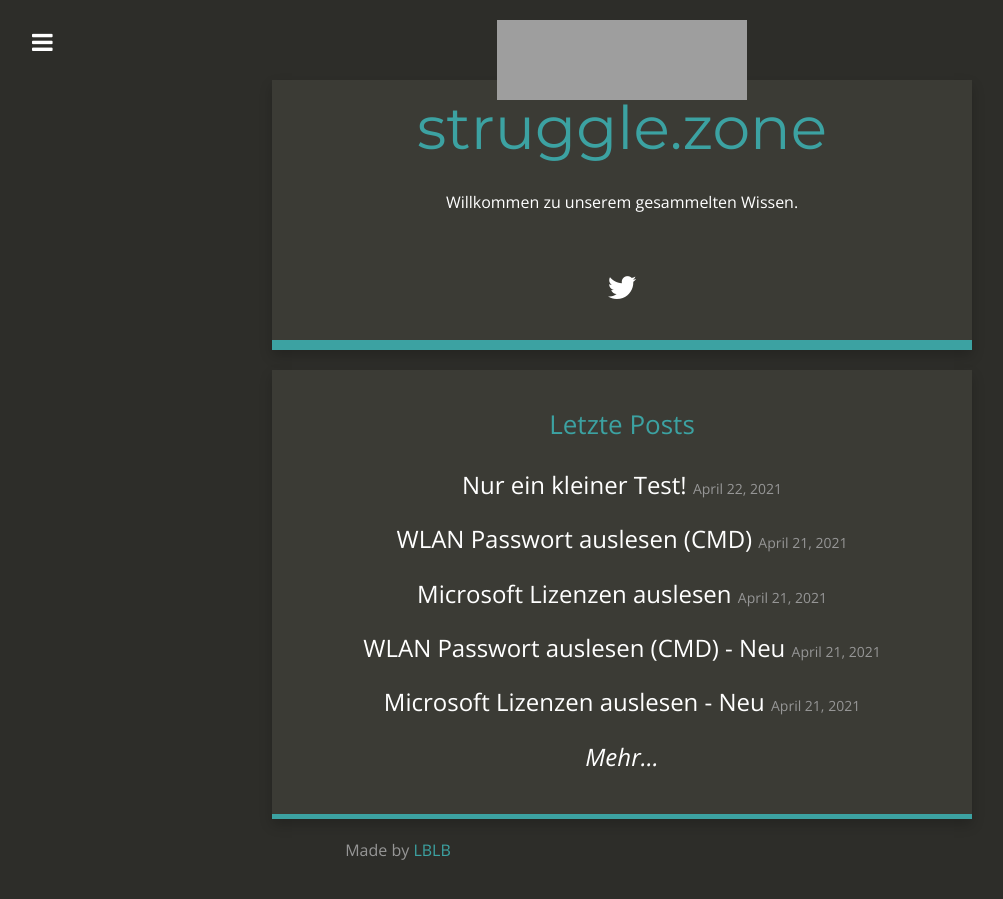
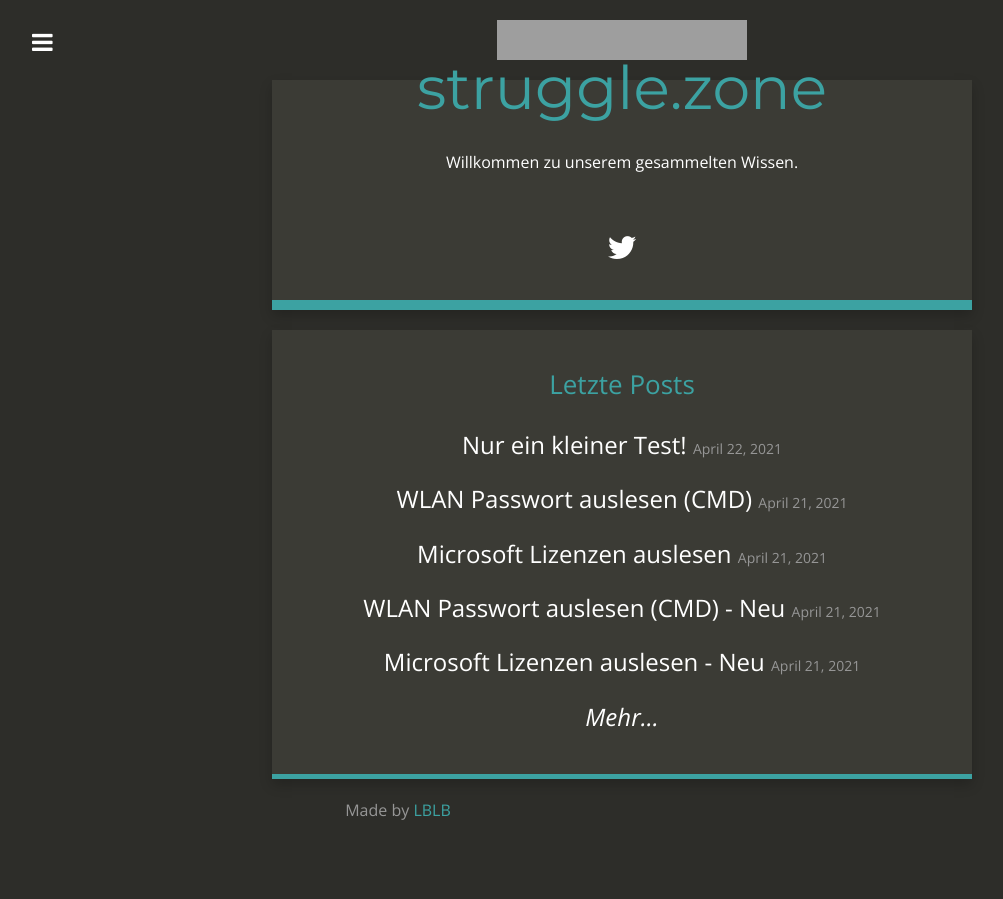
Before and after one commit to eski1337/lblb-it-ffd00, a Jekyll site: the page built from index.html, in a window 1280 px wide. Shown: the whole page, without its empty margins (18-1021 px from the left). Built offline with Jekyll 4.4.1, drawn with Linux system fonts in a browser that asks for light colours; nearby versions of some CDN libraries; grey boxes are pictures that could not be loaded.

Commit message:
index.html: changed

```diff
--- a/index.html
+++ b/index.html
@@ -10,7 +10,7 @@ make-smaller-titles: true
         <div class="col-md-12 main content-panel">
 
             <div class="gravatar">
-                <img src="{{ site.title_image }}" class="img-square about-image" height="80" width="250" alt="{{ site.title }}" />
+                <img src="{{ site.title_image }}" class="img-square about-image" height="40" width="250" alt="{{ site.title }}" />
             </div>
 
             <h1 class="header author-header" itemprop="headline">{{ site.title }}</h1>
```
